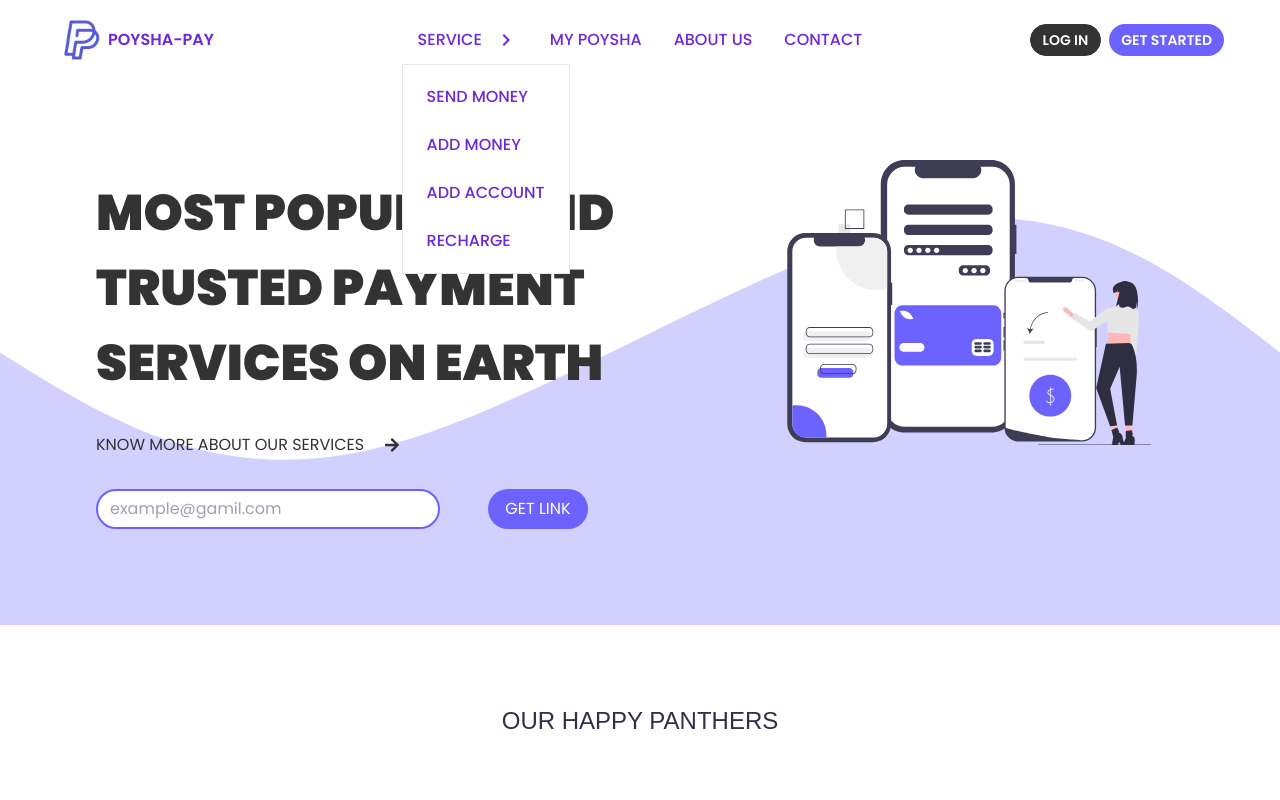
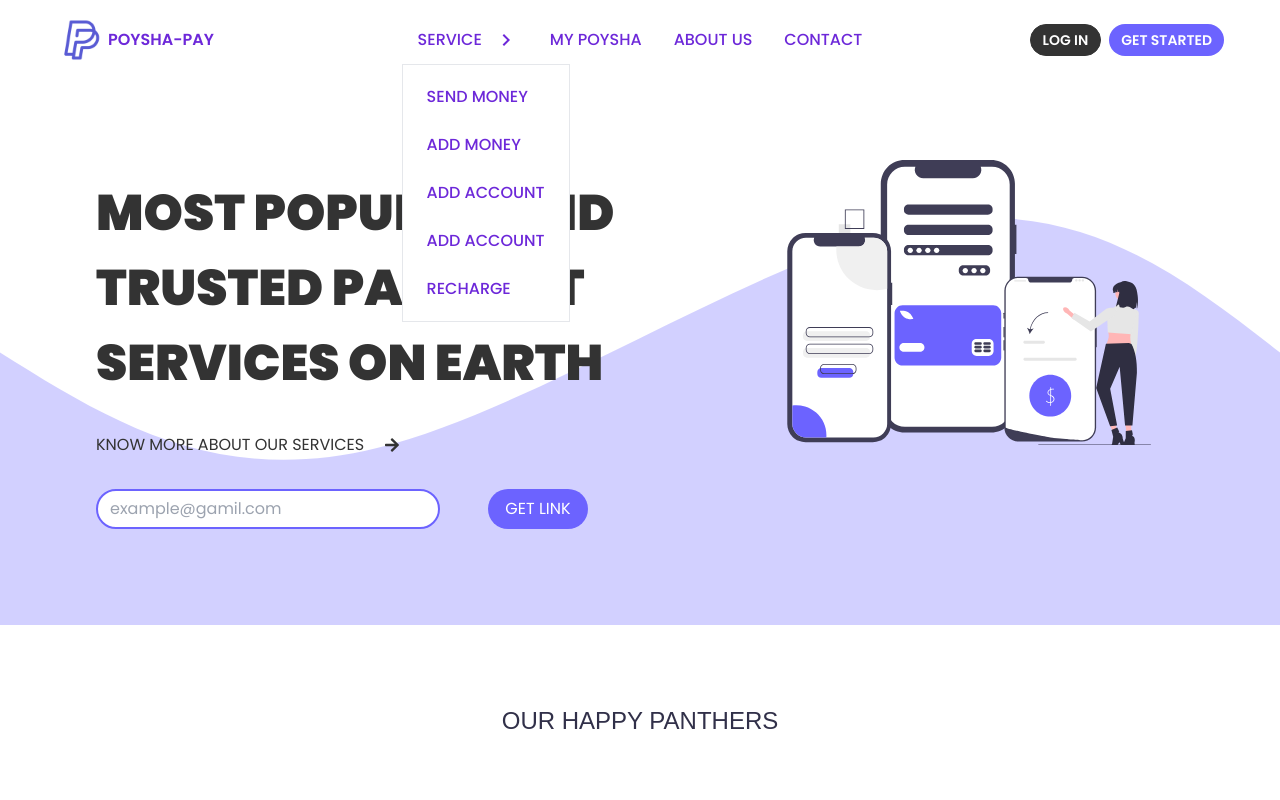
Before and after one commit to grnisna/POYSHA-pay, a React (Create React App) app: page / in a window 1280 px wide. Both pictures are taken after a click on the link "SERVICE". Shown: the top 800 px of the page. Built offline with nearby package versions, Linux system fonts and the light colour scheme; no server answers.

Commit message:
added reachareg change

```diff
--- a/src/components/Pages/HomePage/Reviews/Review.js
+++ b/src/components/Pages/HomePage/Reviews/Review.js
@@ -47,6 +47,8 @@ const Review = () => {
 
 
 
+
+
   );
 };
 
--- a/src/components/SharedCompo/Navbar/Navbar.js
+++ b/src/components/SharedCompo/Navbar/Navbar.js
@@ -24,7 +24,8 @@ const Navbar = () => {
         <li><NavLink to='/sendMoney' >Send Money</NavLink></li>
         <li><NavLink to='/addMoney' >Add Money</NavLink></li>
         <li><NavLink to='/addAccount' >Add Account</NavLink></li>
-        <li><a>Recharge</a></li>
+        <li><NavLink to='/addAccount' >Add Account</NavLink></li>
+        <li><NavLink to='/recharge'>Recharge</NavLink></li>
       </ul>
     </li>
   </>
@@ -48,7 +49,7 @@ const Navbar = () => {
             <label tabIndex="0" className="btn btn-ghost lg:hidden">
               <svg xmlns="http://www.w3.org/2000/svg" className="h-5 w-5" fill="none" viewBox="0 0 24 24" stroke="currentColor"><path strokeLinecap="round" strokeLinejoin="round" strokeWidth="2" d="M4 6h16M4 12h8m-8 6h16" /></svg>
             </label>
-            <ul tabIndex="0" className="menu menu-compact dropdown-content mt-3 p-2   bg-white w-32 border">
+            <ul tabIndex="0" className="menu menu-compact text-secondary dropdown-content mt-3 p-2   bg-white w-32 border">
               {menu}
 
               <li><NavLink to='/dashboard'>My poisa</NavLink></li>
```
Also changed, not shown: src/App.js (+1 -13 lines).
